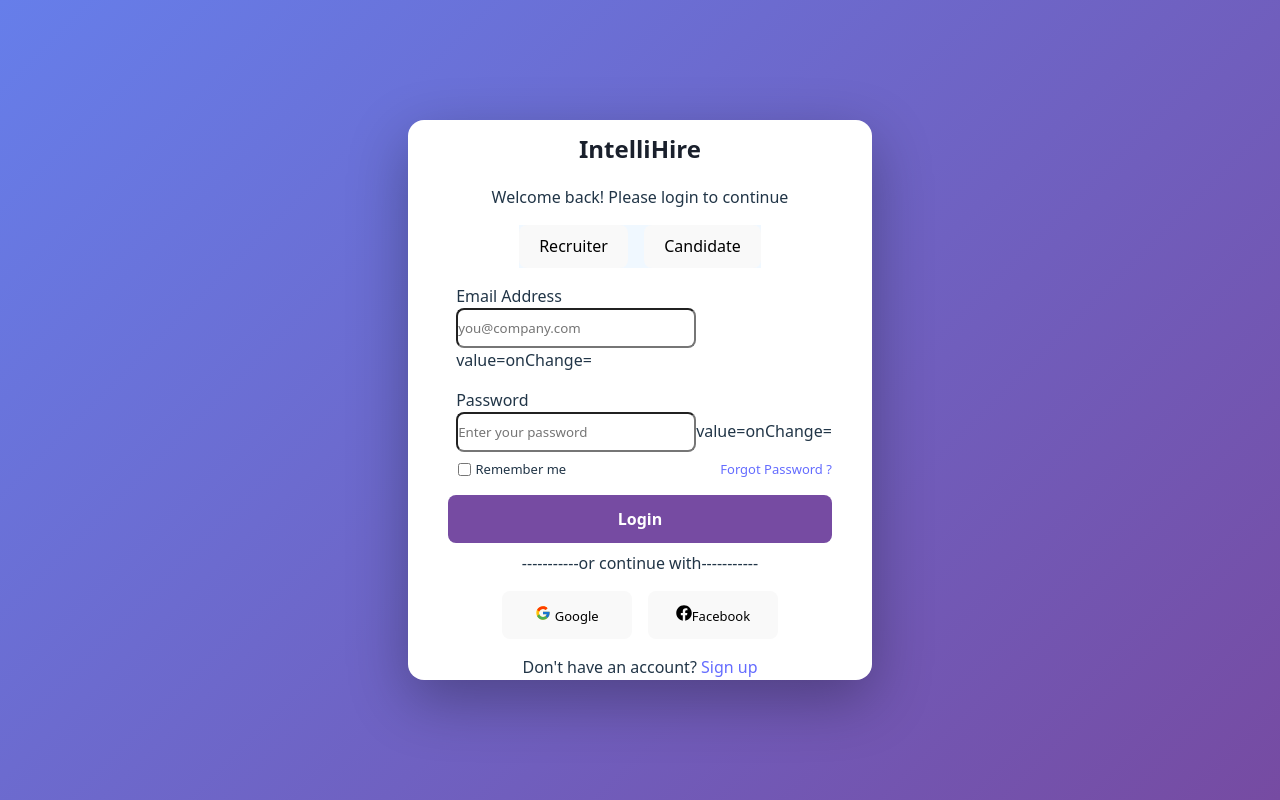
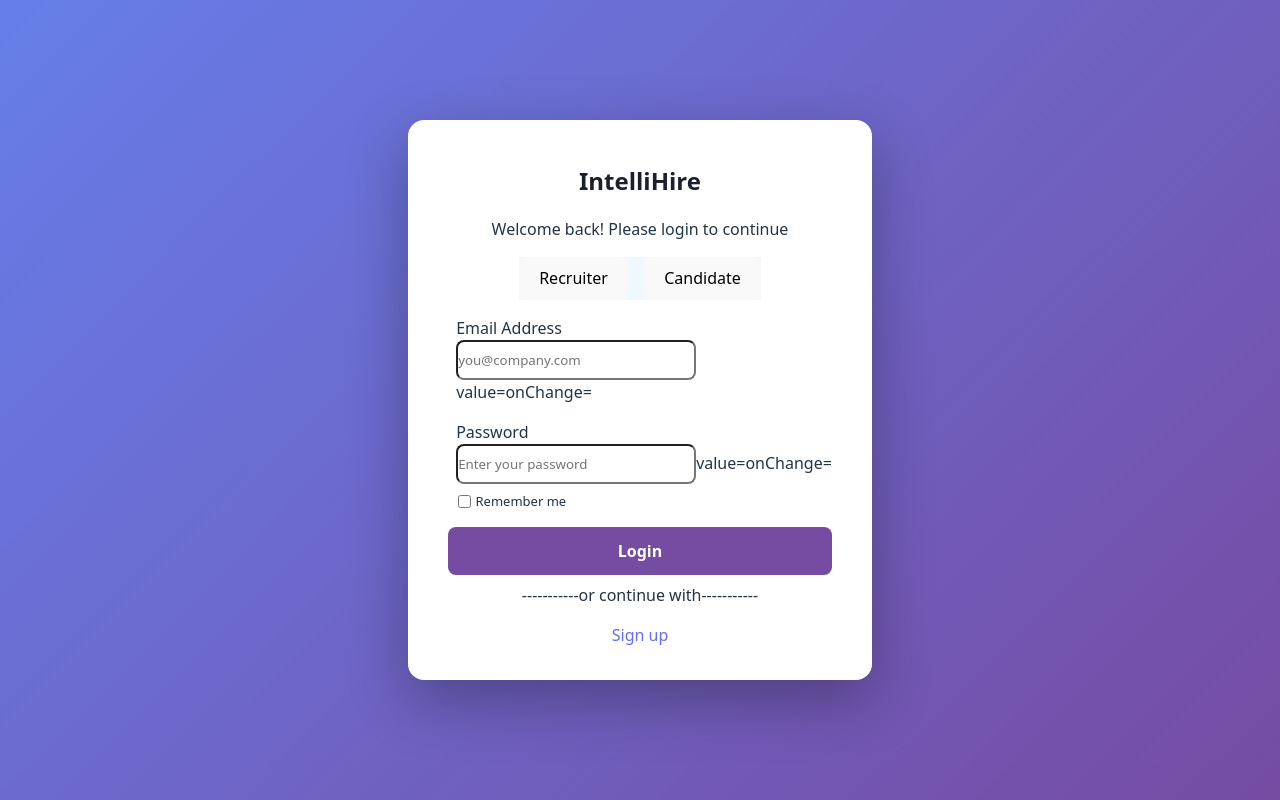
Before and after one commit to SIMRAN20053/INTELLIHIRE, a React (Vite) app: page /login in a window 1280 px wide. Built offline with nearby package versions, Linux system fonts and the light colour scheme.

Commit message:
completed with all changes in login page

```diff
--- a/src/pages/login.css
+++ b/src/pages/login.css
@@ -66,10 +66,6 @@
     height:2.5rem;
     border-radius: 0.5rem;
 }
-.forgot-password{
-    font-size:small;
-    margin-top: 0.5rem;
-}
 .form-options{
     display:flex;
     justify-content: space-between;
@@ -83,26 +79,10 @@
 .auth-divider{
     margin-top: 0.5rem;
 }
-.auth-social{
-    margin-top: 1rem;
-}
 .auth-footer{
       margin-top: 1rem;
 }
-.google-btn{
-    width:130px;
-    height:48px;
-    margin-right: 1rem;
-}
-.facebook-btn{
-     width: 130px;
-    height:48px;
-}
 .google-input{
-    font-size: small;
-    text-align: center;
-}
-.facebook-input{
     font-size: small;
     text-align: center;
 }
--- a/src/pages/login.jsx
+++ b/src/pages/login.jsx
@@ -1,6 +1,7 @@
 import React, {useState} from "react";
 import{FcGoogle} from"react-icons/fc";
 import{FaFacebook} from"react-icons/fa";
+import {Link} from "react-router-dom";
 import './login.css';
 function Login(){
     const[email,setEmail]=useState("");
@@ -58,9 +59,6 @@
     <input type="checkbox" id="remember"/>
     <label htmlFor="remember">Remember me</label>
 </div>
-<div className="forgot-password">
-    <a href="#">Forgot Password ?</a>
-</div>
 </div>
 <div className="form-action">
     <button  type="submit" className="submit-btn" onClick={handleLogin}>Login</button>
@@ -69,18 +67,8 @@
 <div className="auth-divider">
     <p>-----------or continue with-----------</p>
 </div>
-<div className="auth-social">
-<button className="google-btn">
-    <FcGoogle/>
-    <span className="google-input"> Google</span>
-</button>
-<button className="facebook-btn">
-    <FaFacebook/>
-    <span className="facebook-input">Facebook</span>
-</button>
-</div>
 <div className="auth-footer">
-    <p>Don't have an account? <a href="#">Sign up</a></p>
+   <Link to="/signup">Sign up</Link>
 </div>
  </div>
         </div>
```
